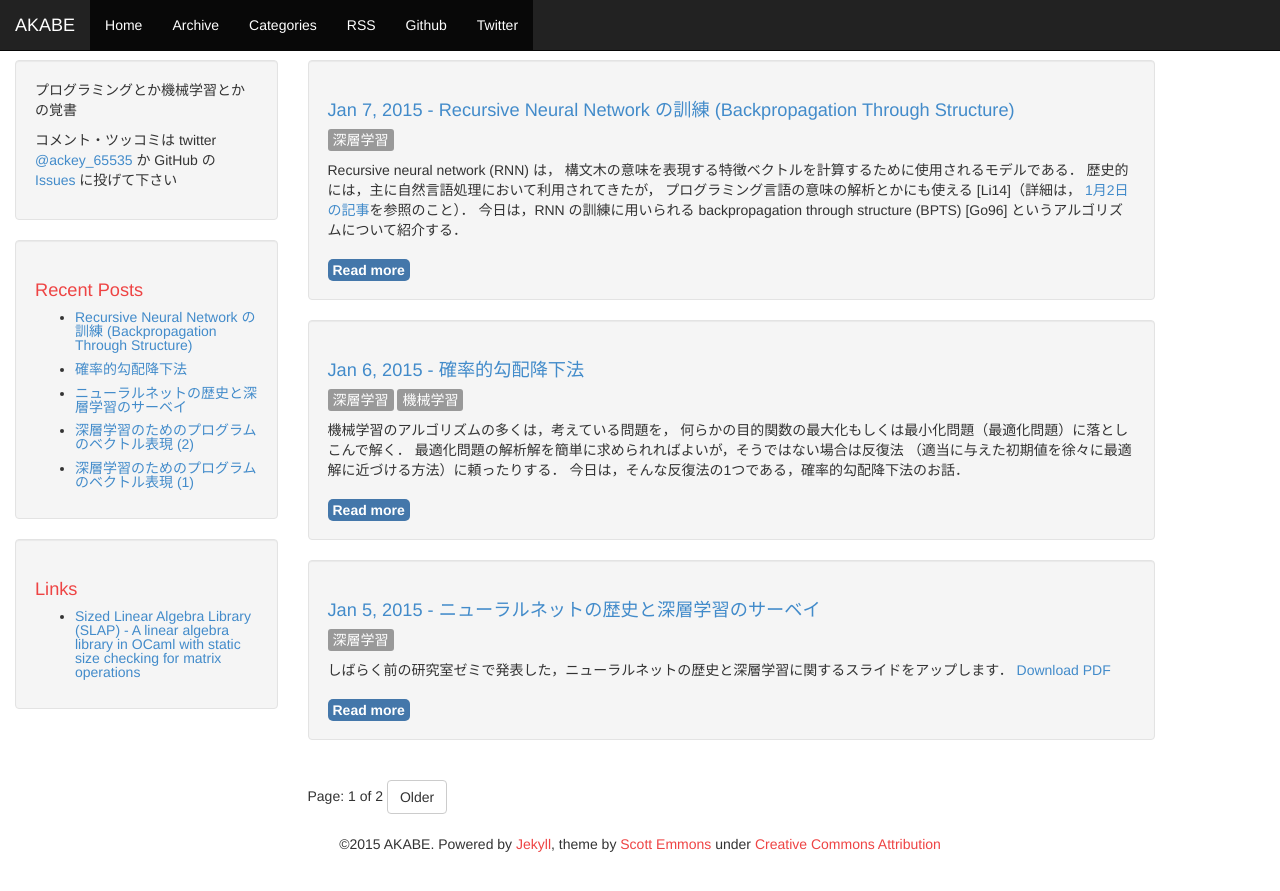
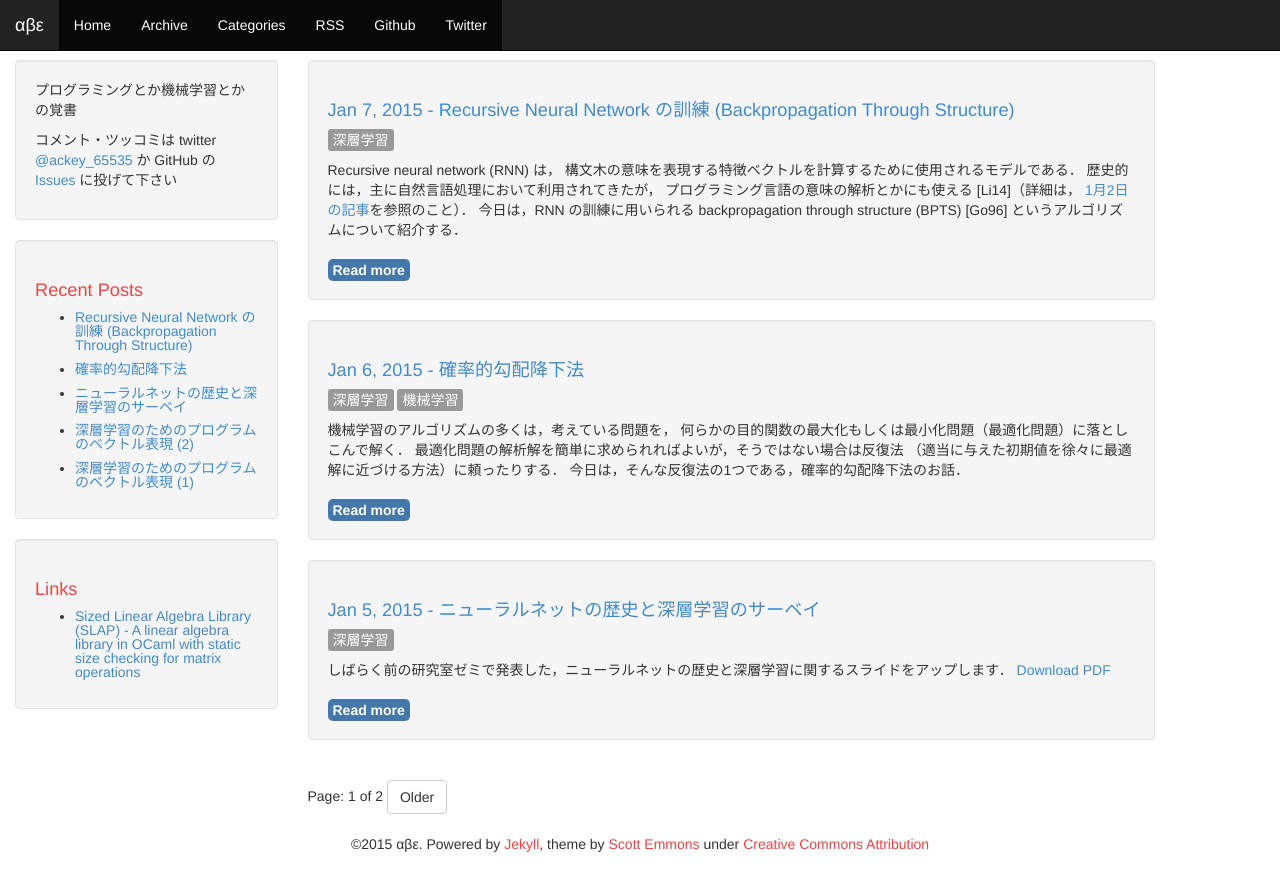
Before and after one commit to akabe/akabe.github.io, a Jekyll site: the page built from index.html, in a window 1280 px wide. Shown: the top 891 px of the page. Built offline with Jekyll 4.4.1, drawn with Linux system fonts in a browser that asks for light colours; Markdown is read by kramdown in place of the engine named in the settings; the list of posts is cut into pages by our own code.

Commit message:
ブログのタイトルを変更

```diff
--- a/_config.yml
+++ b/_config.yml
@@ -1,6 +1,6 @@
 # Jekyll configuration
 
-name: AKABE
+name: αβε
 description: プログラミングとか機械学習とかの覚書
 
 # url is currently only used only for the RSS feed in feed.xml
```
